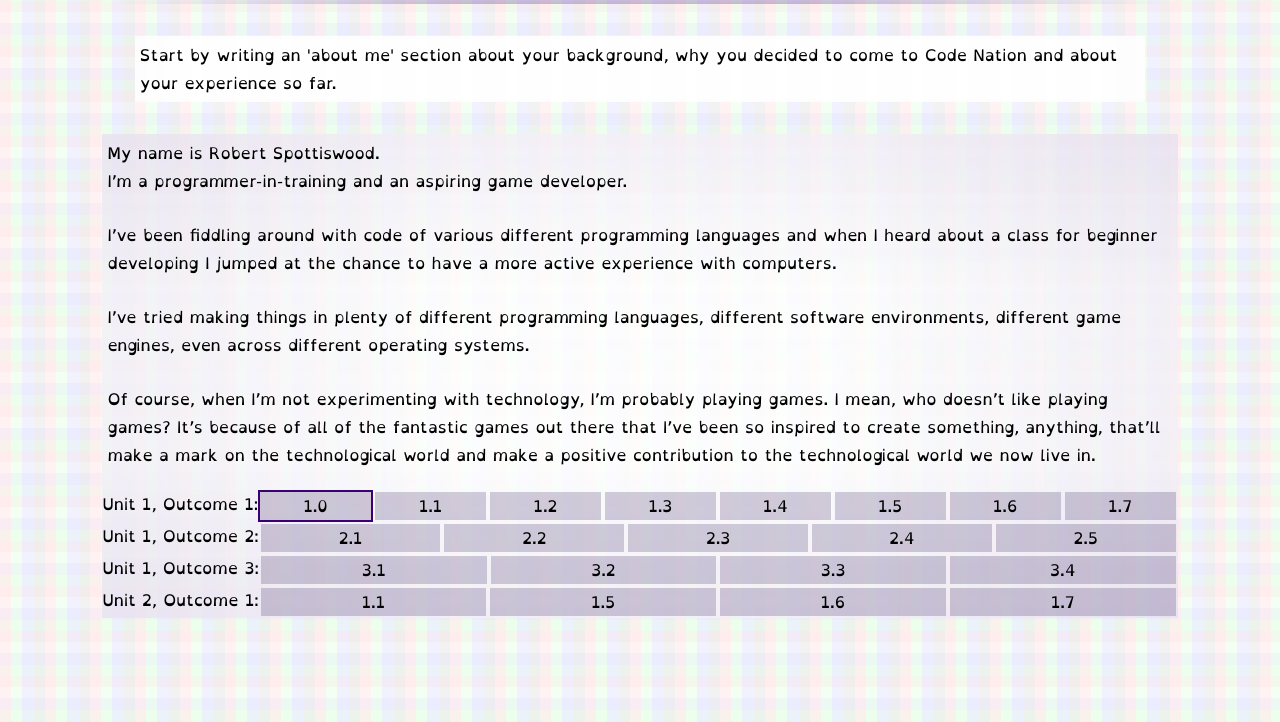
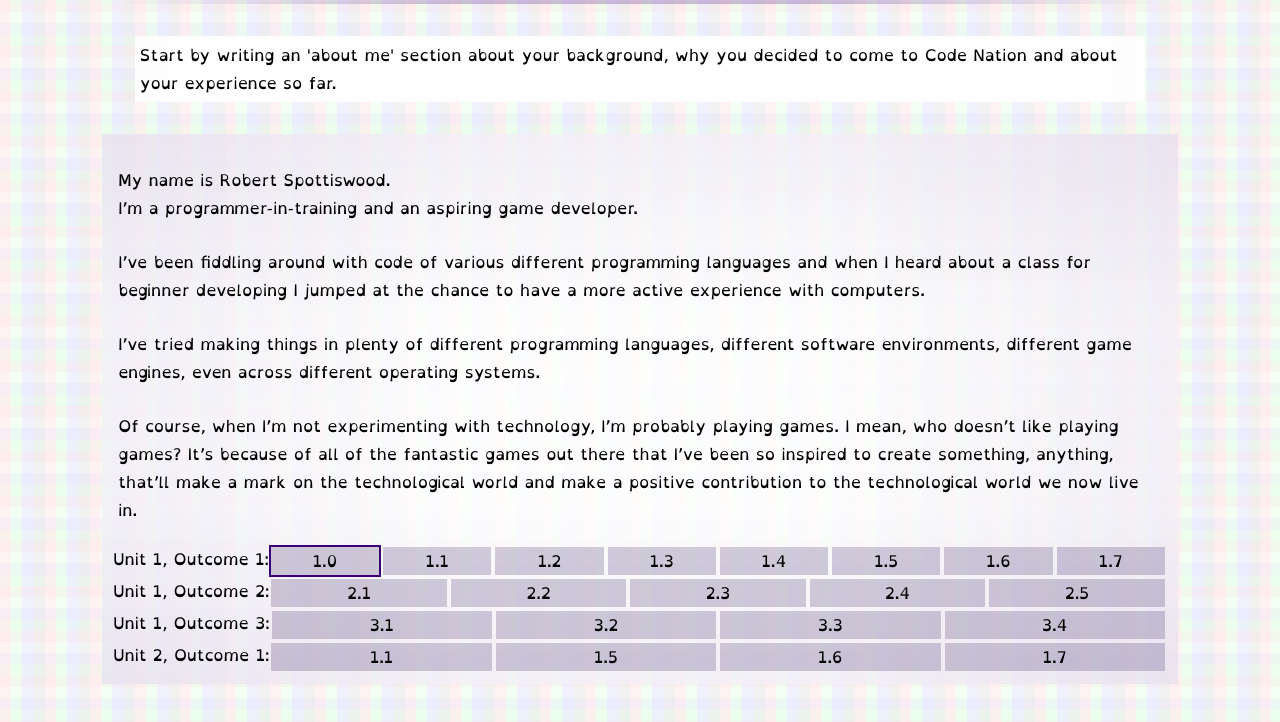
Before and after one commit to peanuts75/HTML, a plain HTML site: page index.html in a window 1280 px wide. Shown: the part 78-800 px from the top of the page. Drawn offline with Linux system fonts and the light colour scheme.

Commit message:
css updated slightly

```diff
--- a/CSS.css
+++ b/CSS.css
@@ -132,6 +132,7 @@ p{
             rgba(60,0,120,0),
             rgba(60,0,120,0),
             rgba(60,0,120,0.05));
+            padding: 1%;
 }
 
 .buttonrow{
```
